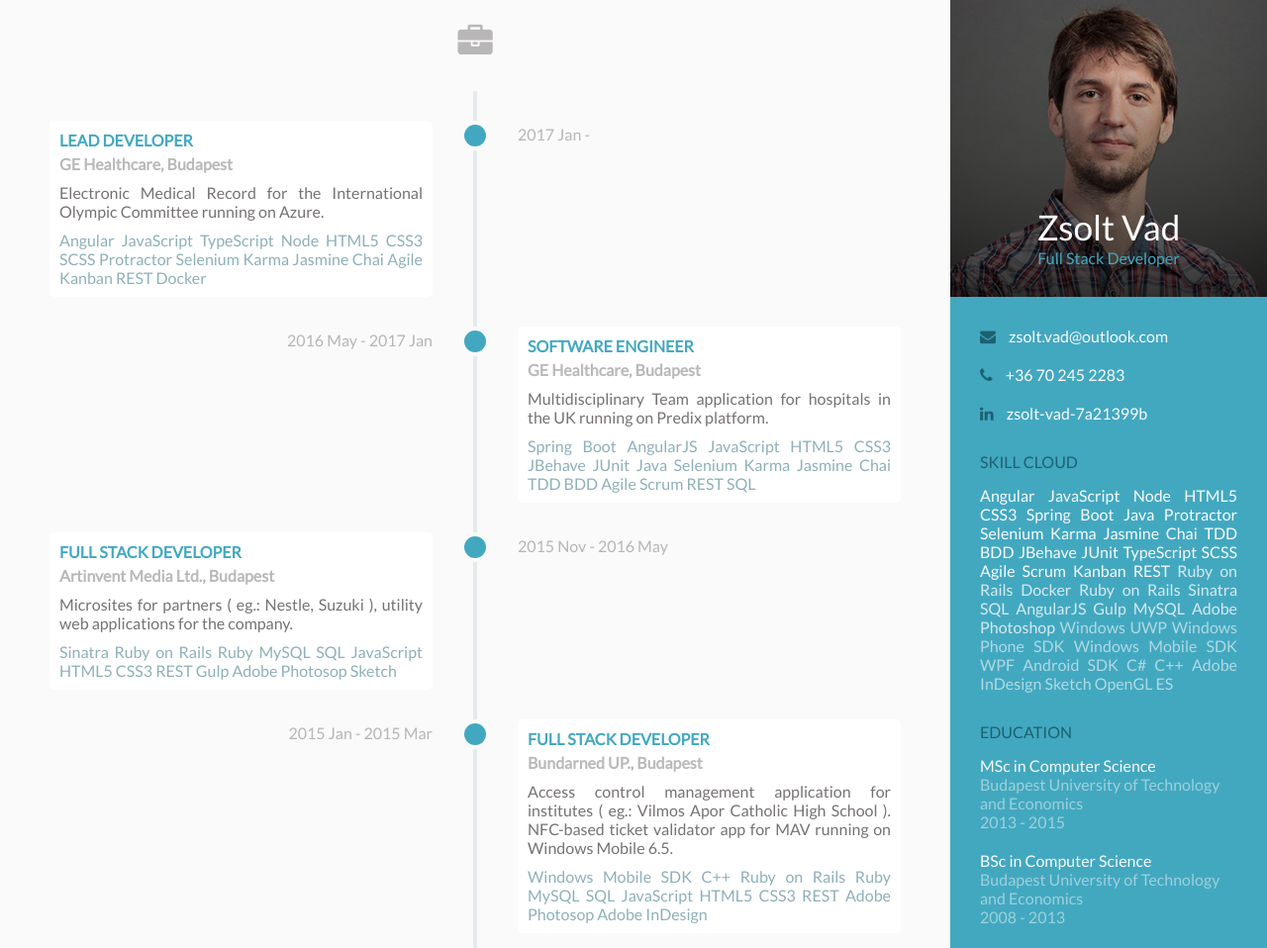
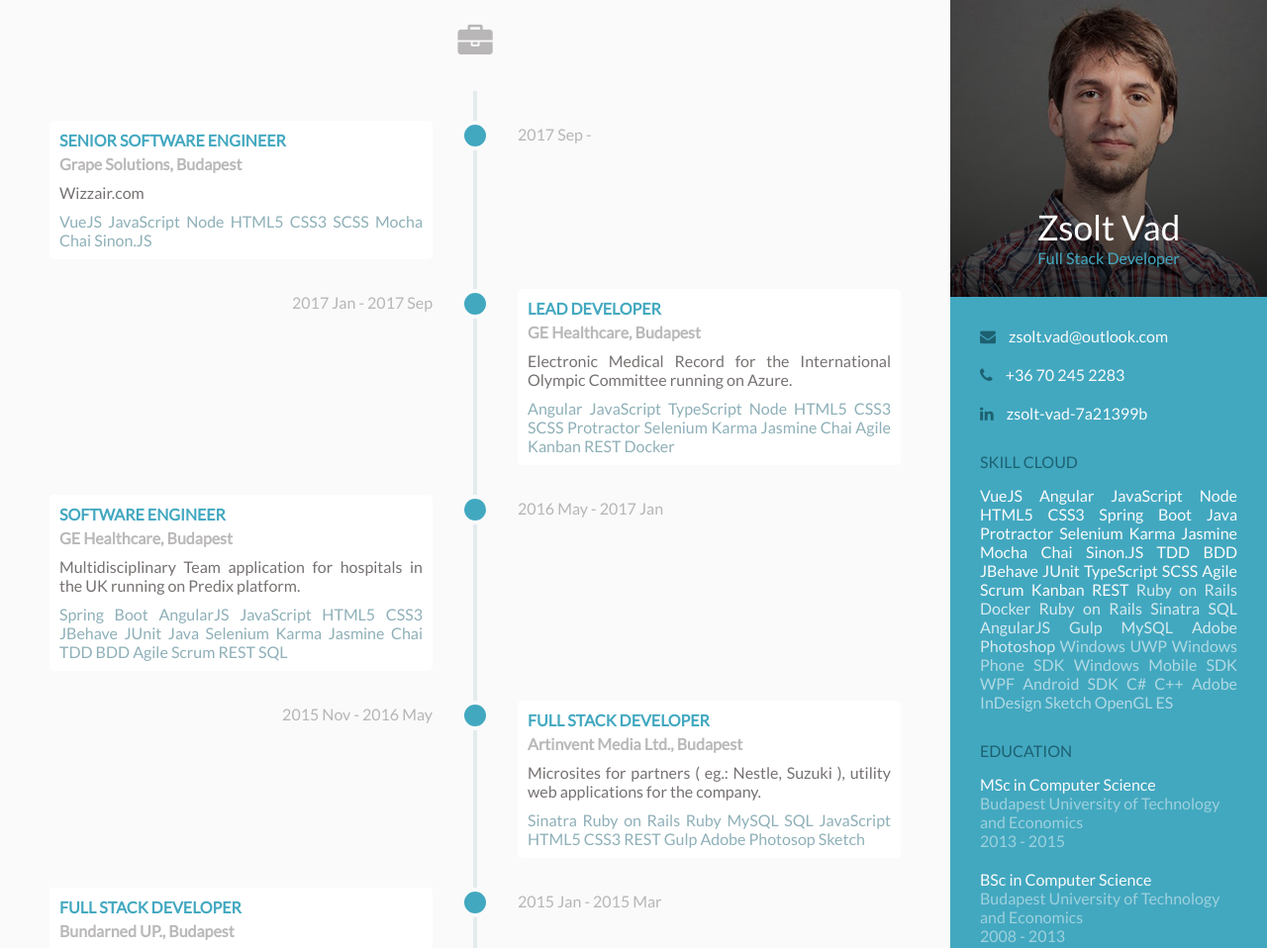
Before and after one commit to zsoltvad/cv, a website: page index.html in a window 1280 px wide. Shown: the top 958 px of the page at 99% size. Drawn offline with Linux system fonts and the light colour scheme.

Commit message:
Grape added to timeline

```diff
--- a/index.html
+++ b/index.html
@@ -16,6 +16,21 @@
 				<div class="cv-timeline-block">
 					<div class="cv-timeline-ball"></div>
 					<div class="cv-timeline-content">
+						<h2>Senior Software Engineer</h2>
+						<h3>Grape Solutions, Budapest</h3>
+						<div class="cv-timeline-products">
+							Wizzair.com
+						</div>
+						<div class="cv-timeline-technologies">
+							VueJS JavaScript Node HTML5 CSS3 SCSS Mocha Chai Sinon.JS
+						</div>
+					</div>
+					<div class="cv-timeline-date">2017 Sep -</div>
+				</div>
+
+				<div class="cv-timeline-block">
+					<div class="cv-timeline-ball"></div>
+					<div class="cv-timeline-content">
 						<h2>Lead Developer</h2>
 						<h3>GE Healthcare, Budapest</h3>
 						<div class="cv-timeline-products">
@@ -26,7 +41,7 @@
 							Agile Kanban REST Docker
 						</div>
 					</div>
-					<div class="cv-timeline-date">2017 Jan -</div>
+					<div class="cv-timeline-date">2017 Jan - 2017 Sep</div>
 				</div>
 
 				<div class="cv-timeline-block">
@@ -152,8 +167,8 @@
 					<div class="cv-details-heading">Skill cloud</div>
 					<div id="cv-skills-cloud">
 						<span id="cv-skill-level-fresh">
-							Angular JavaScript Node HTML5 CSS3 Spring Boot Java Protractor Selenium Karma Jasmine Chai
-							TDD BDD JBehave JUnit TypeScript SCSS Agile Scrum Kanban REST
+							VueJS Angular JavaScript Node HTML5 CSS3 Spring Boot Java Protractor Selenium Karma
+							Jasmine Mocha Chai Sinon.JS TDD BDD JBehave JUnit TypeScript SCSS Agile Scrum Kanban REST
 						</span>
 						<span id="cv-skill-level-experienced">
 							Ruby on Rails Docker Ruby on Rails Sinatra SQL AngularJS Gulp MySQL Adobe Photoshop
--- a/package.json
+++ b/package.json
@@ -1,6 +1,6 @@
 {
   "name": "zsoltvad-cv",
-  "version": "1.0.0",
+  "version": "1.0.1",
   "description": "Curriculum Vitae for Zsolt Vad",
   "main": "gulpfile.js",
   "scripts": {},
```
